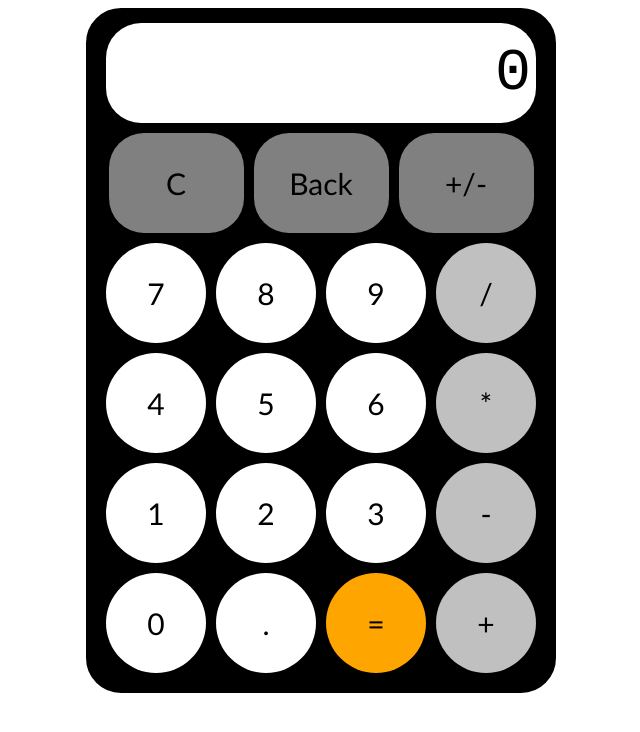
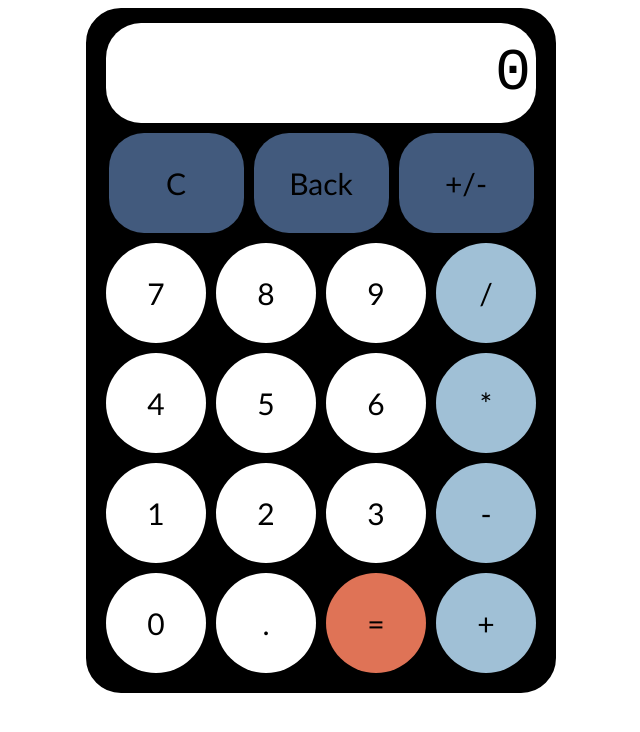
Before and after one commit to wazzupope/calculator, a plain HTML site: page index.html in a window 1280 px wide. Shown: the whole page, without its empty margins (319-959 px from the left). Drawn offline with Linux system fonts and the light colour scheme.

Commit message:
change color scheme

```diff
--- a/styles.css
+++ b/styles.css
@@ -36,7 +36,7 @@ div {
 
 .wider {
     width: 135px;
-    background-color: gray;
+    background-color: #425A7D;
     border-radius: 35px;
     margin-top: 10px;
 }
@@ -53,7 +53,7 @@ div {
 }
 
 #equality {
-    background-color: orange;
+    background-color: #DF7356;
 }
 
 .numbers {
@@ -61,7 +61,7 @@ div {
 }
 
 .operators {
-    background-color: silver;
+    background-color: #A0C0D6;
 }
 
 /*
```
